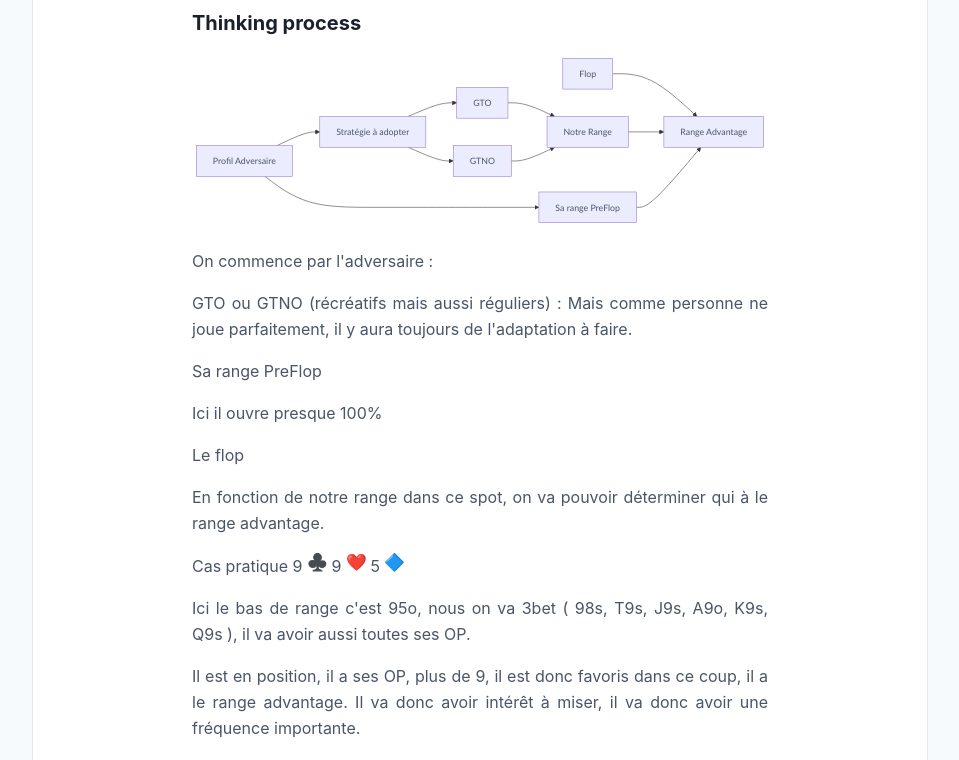
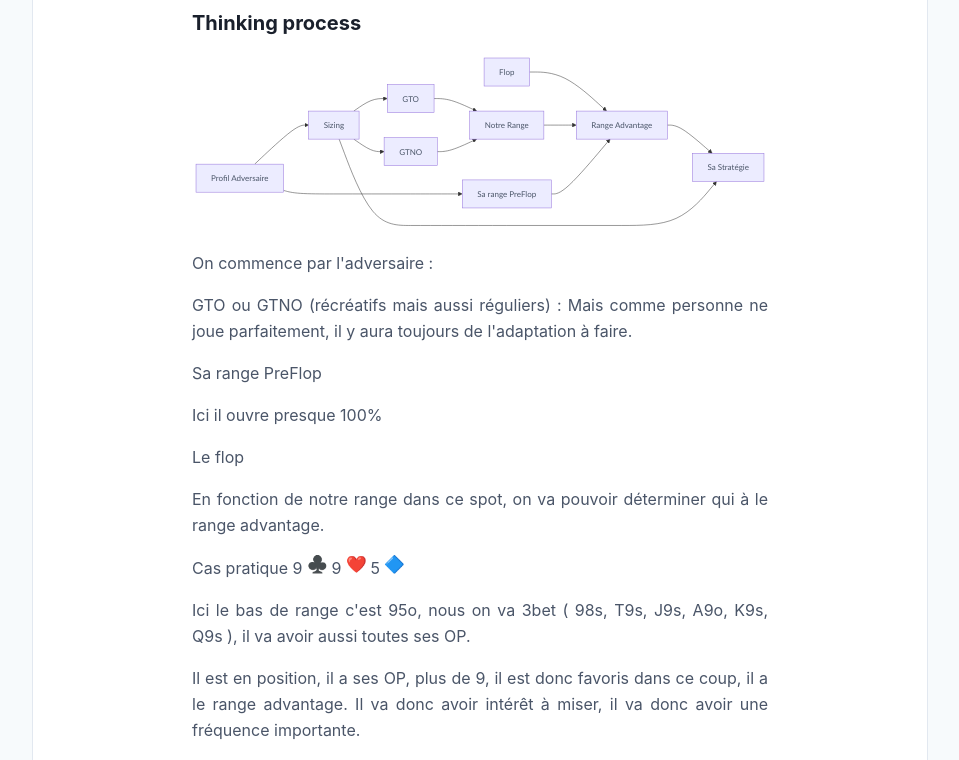
Before and after one commit to greglejeune/blog, a Jekyll site: the page built from _posts/2020-01-23-thinking-process.md, in a window 1280 px wide and 900 px high, scrolled down 390 px, cut to the strip 140-900 px from the top of the window. Shown: the whole strip, without its empty margins (160-1119 px from the left). Built offline with Jekyll 4.4.1, drawn with Linux system fonts in a browser that asks for light colours; emoji names are drawn with the system emoji font.

Commit message:
Update 2020-01-23-thinking-process.md

```diff
--- a/_posts/2020-01-23-thinking-process.md
+++ b/_posts/2020-01-23-thinking-process.md
@@ -29,6 +29,8 @@
       Flop --> D[Range Advantage]
       N --> D
       R --> D
+      D --> C[Sa Stratégie]
+      S[Sizing] --> C
   </div>
 
   <p>On commence par l'adversaire :</p>
```
